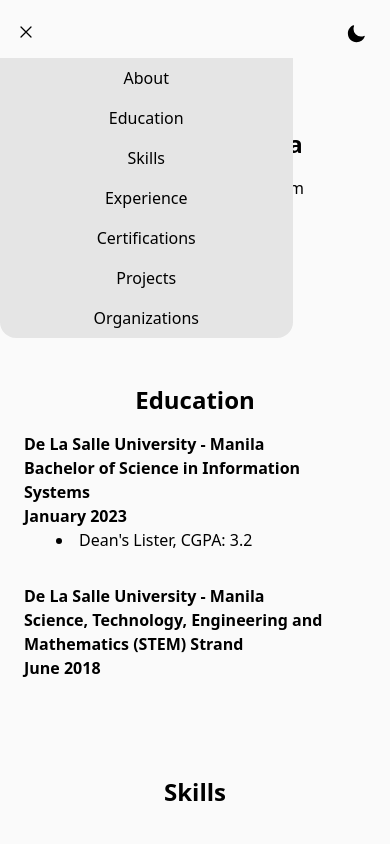
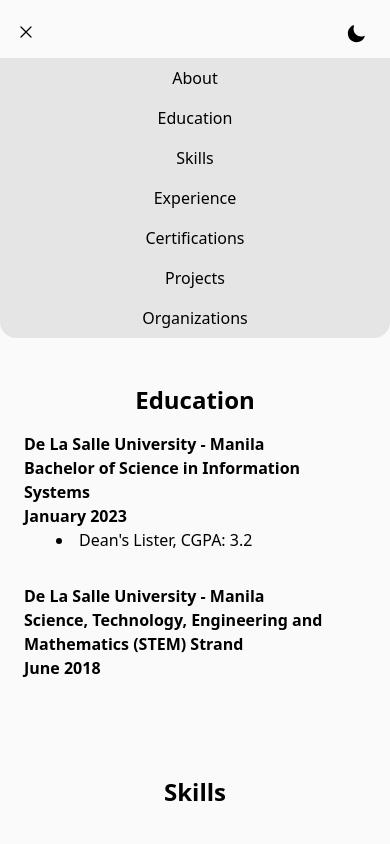
Before and after one commit to seanxavier/resume-website, a Next.js app: page / in a window 390 px wide. Both pictures are taken after a click on the button 26 px from the left and 32 px from the top of the page. Shown: the top 844 px of the page. Built offline with nearby package versions, Linux system fonts and the light colour scheme.

Commit message:
improved header mobile

```diff
--- a/sections/Header.js
+++ b/sections/Header.js
@@ -66,7 +66,7 @@
                 {
                     headerOpen === true
                         ?
-                        <div className="flex flex-col justify-center text-center  w-3/4 sm:w-2/4  absolute dark:bg-slate-800 bg-neutral-200 rounded-b-2xl">
+                        <div className="flex flex-col justify-center text-center  w-full  absolute dark:bg-slate-800 bg-neutral-200 rounded-b-2xl">
                             {
                                 headerLinks.map((link, index) => {
                                     return (
@@ -77,8 +77,10 @@
                                             smooth={true}
                                             offset={0}
                                             duration={500}
-                                            className="w-full py-2 px-2 mx-auto hover:underline hover:underline-offset-8 hover:decoration-inherit hover:decoration-from-font hover:bg-neutral-100 text-base "
+                                            onClick={()=>setHeaderOpen(false)}
+                                            className="w-full py-2 px-2 mx-auto hover:underline hover:underline-offset-8 hover:decoration-inherit hover:decoration-from-font hover:bg-slate-600 text-base last-of-type:rounded-b-2xl"
                                             key={index}>
+
 
                                             {link.label}
 
```
